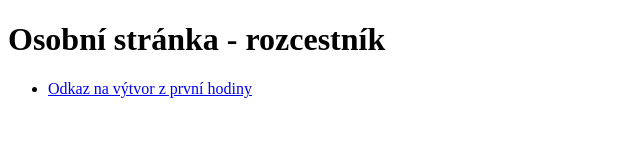
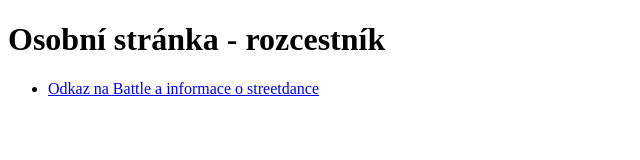
Before and after one commit to kamilaprochazkova/kamilaprochazkova.github.io, a plain HTML site: page index.html in a window 1280 px wide. Shown: the whole page, without its empty margins (0-640 px from the left). Drawn offline with Linux system fonts and the light colour scheme.

Commit message:
Update link text in index.html

```diff
--- a/index.html
+++ b/index.html
@@ -8,7 +8,7 @@
 <body>
 <h1>Osobní stránka - rozcestník</h1>
     <ul>
-      <li><a href="battle.html">Odkaz na výtvor z první hodiny</a></li>
+      <li><a href="battle.html">Odkaz na Battle a informace o streetdance</a></li>
     </li>
 
 </body>
```
